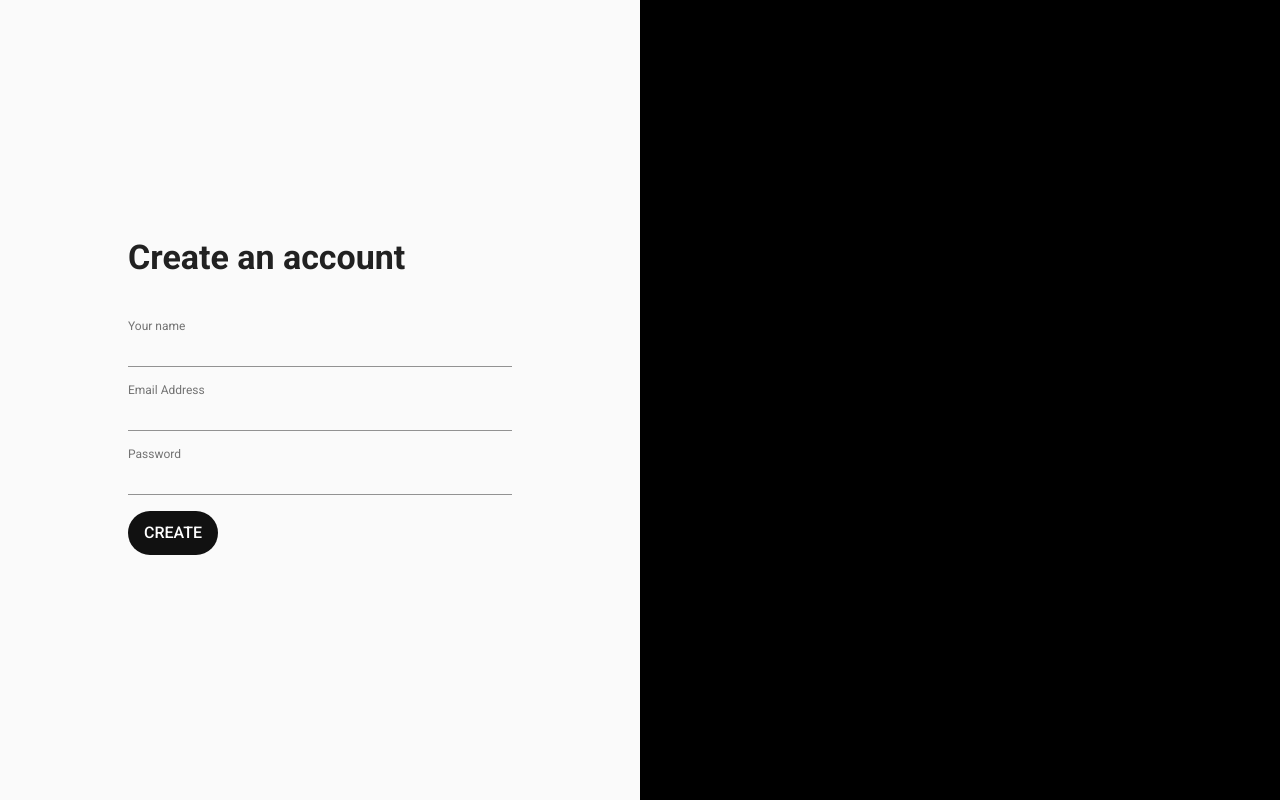
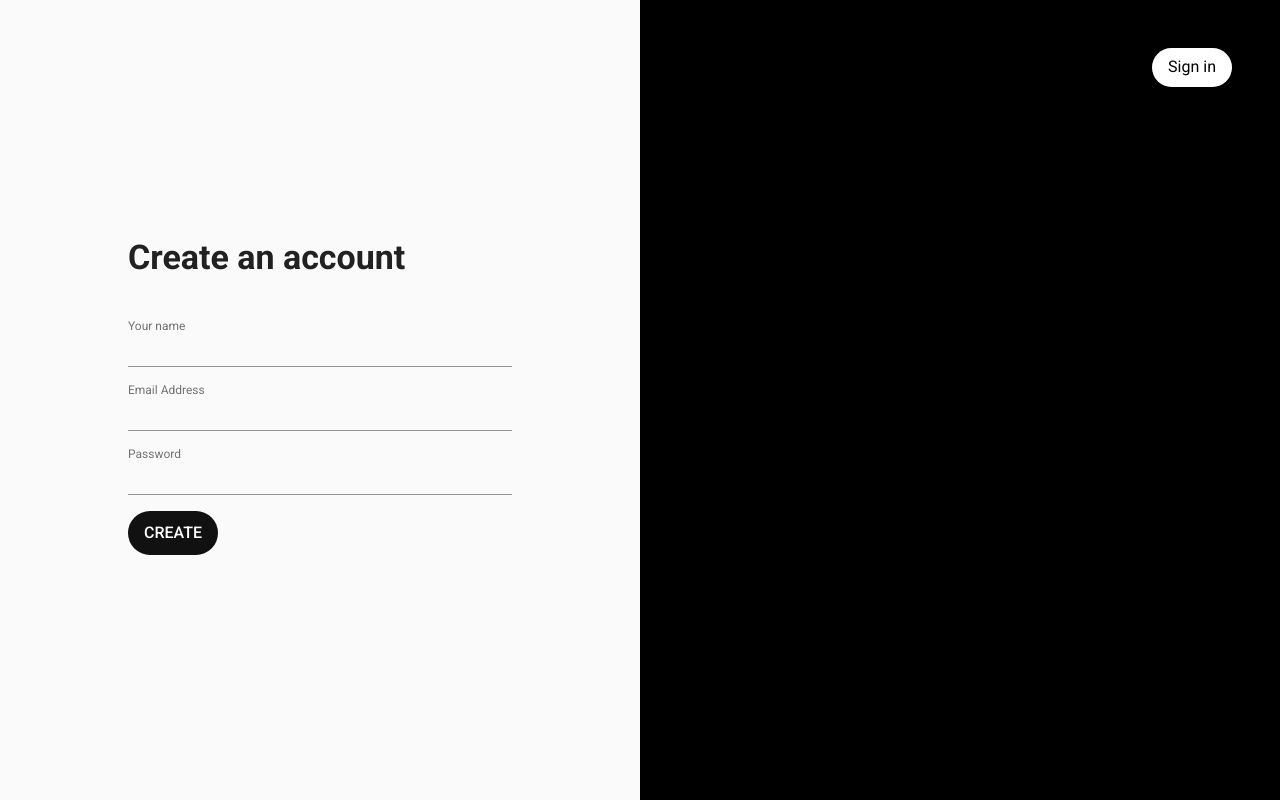
Before and after one commit to hatchways/team-pretzel, a React (Create React App) app in the folder client/: page /signup in a window 1280 px wide. Built offline with nearby package versions, Linux system fonts and the light colour scheme.

Commit message:
implement router link button to /signin - add styling

```diff
--- a/client/src/pages/SignUp.js
+++ b/client/src/pages/SignUp.js
@@ -1,6 +1,26 @@
 import React from 'react'
+import { Link } from 'react-router-dom'
 import { Typography } from '@material-ui/core'
 import SignupForms from './presentational/SignupForms'
+
+const styles = {
+  link: {
+    borderRadius: '9999px',
+    display: 'inline-block',
+    textDecoration: 'none',
+    backgroundColor: 'white',
+    color: 'black',
+    paddingTop: '0.5rem',
+    paddingBottom: '0.5rem',
+    paddingLeft: '1rem',
+    paddingRight: '1rem',
+    marginBottom: '.5rem',
+    fontSize: '1rem',
+    position: 'absolute',
+    right: '3rem',
+    top: '3rem'
+  }
+}
 
 const SignUp = () => {
   return (
@@ -26,7 +46,11 @@ const SignUp = () => {
       </section>
       <section
         style={{ backgroundColor: 'black', height: '100%', width: '50%' }}
-      ></section>
+      >
+        <Link style={styles.link} to="/signin">
+          Sign in
+        </Link>
+      </section>
     </div>
   )
 }
```
